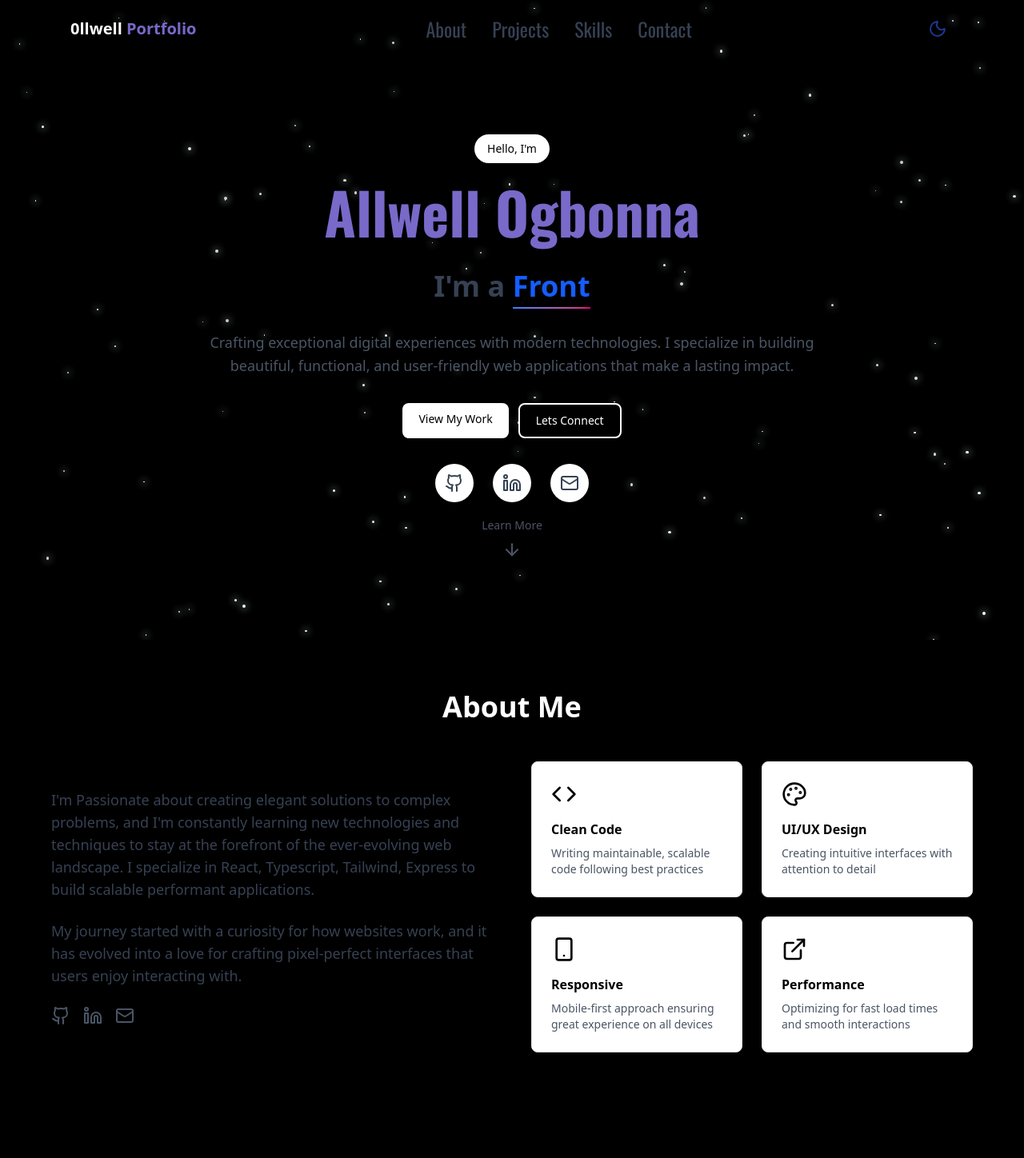
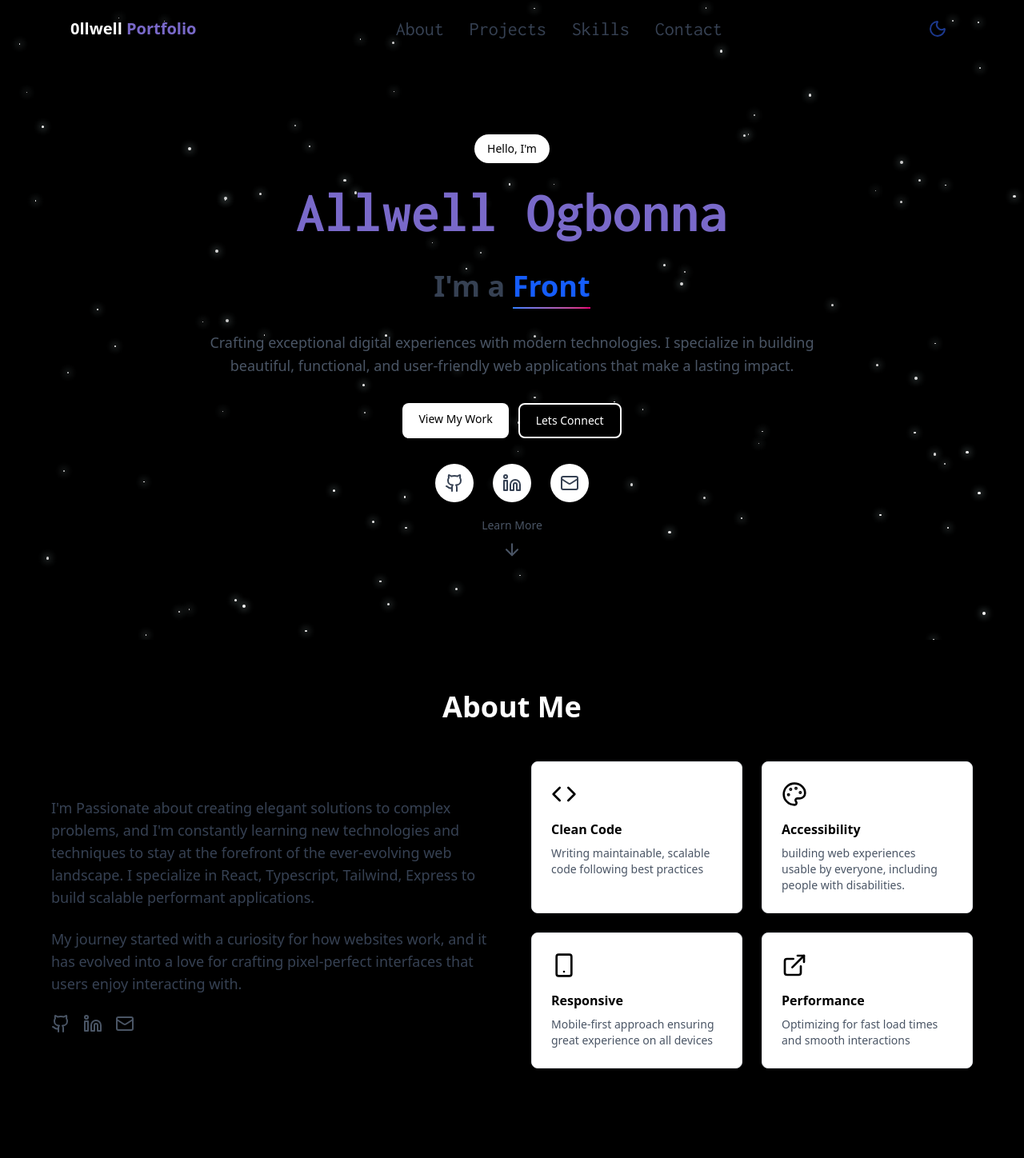
Before and after one commit to A11we11/portfoliopage, a React (Vite) app: page / in a window 1280 px wide. Shown: the top 1448 px of the page at 80% size. Built offline with nearby package versions, Linux system fonts and the light colour scheme.

Commit message:
accessibilty fix

```diff
--- a/src/components/About.jsx
+++ b/src/components/About.jsx
@@ -18,8 +18,9 @@ const About = ({ hasAnimated }) => {
     },
     {
       icon: <Palette className="w-8 h-8 mb-4 text-black" />,
-      title: "UI/UX Design",
-      description: "Creating intuitive interfaces with attention to detail",
+      title: "Accessibility",
+      description:
+        " building web experiences usable by everyone, including people with disabilities.",
     },
     {
       icon: <Smartphone className="w-8 h-8 mb-4 text-black" />,
--- a/src/index.css
+++ b/src/index.css
@@ -1,6 +1,7 @@
  @import url('https://fonts.googleapis.com/css2?family=Merriweather:ital,opsz,wght@0,18..144,300..900;1,18..144,300..900&display=swap');
  @import url('https://fonts.googleapis.com/css2?family=Lobster&display=swap');
  @import url('https://fonts.googleapis.com/css2?family=Oswald:wght@200..700&display=swap');
+ @import url('https://fonts.googleapis.com/css2?family=Inconsolata:wght@200..900&display=swap');
  @import "tailwindcss";
 
 
@@ -65,6 +66,7 @@
    --font-merriweather: "Merriweather", serif;
    --font-lobster: "Lobster", sans-serif;
    --font-oswald: "Oswald", sans-serif;
+   --font-oswald: "Inconsolata", monospace;
 
    @keyframes float {
 
```
